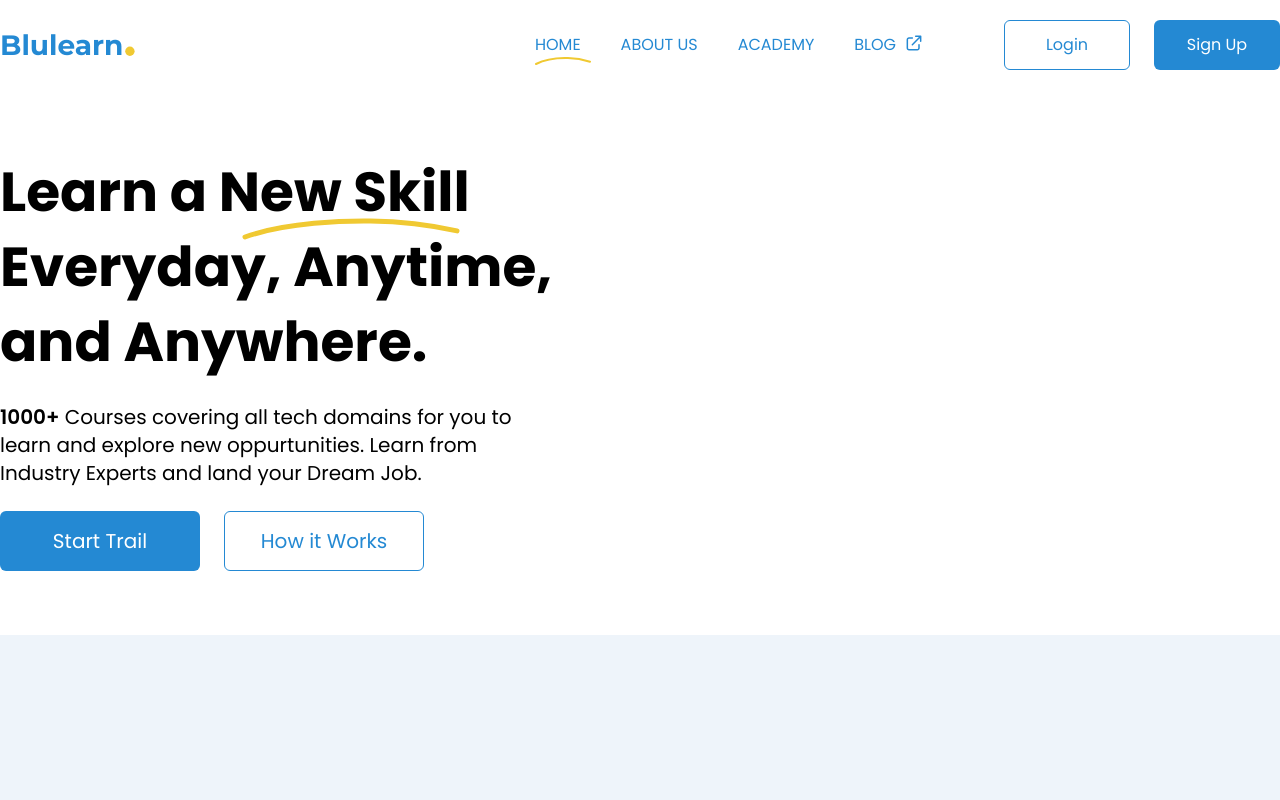
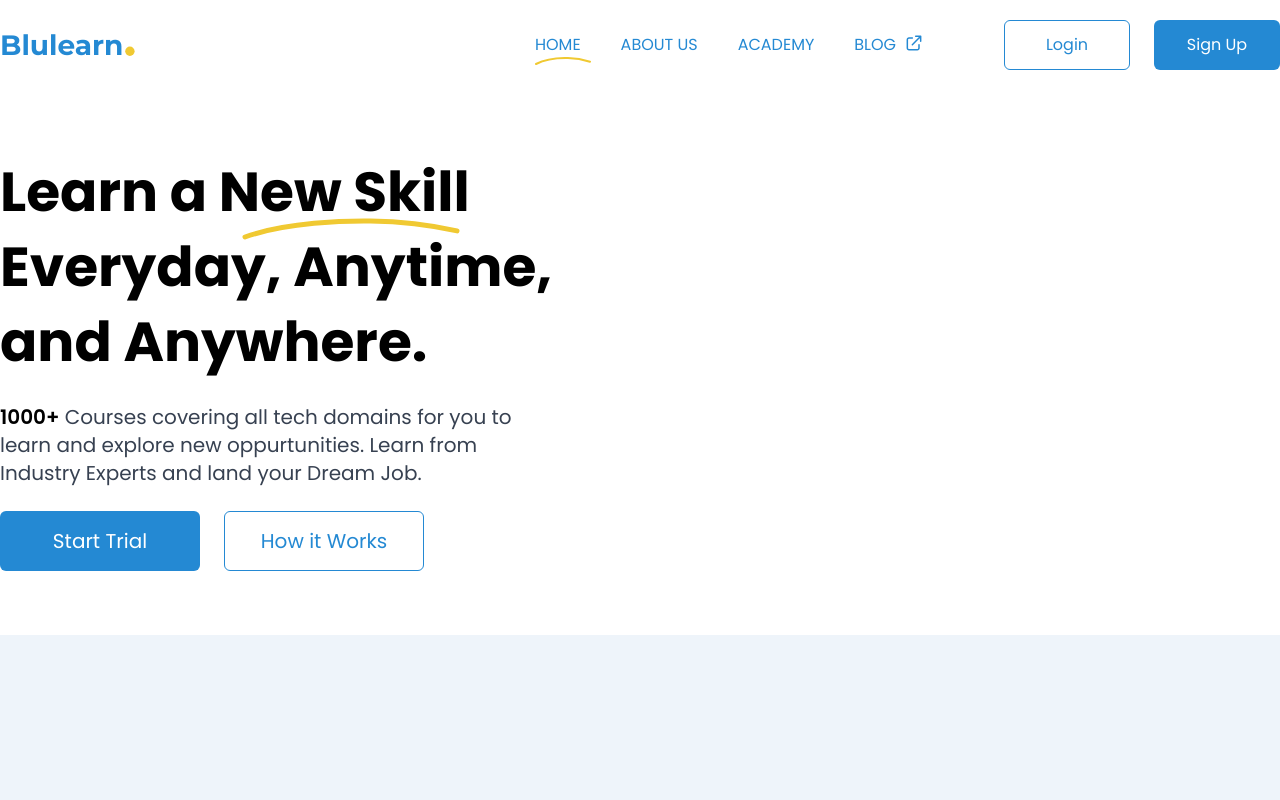
Before and after one commit to bluehouseng/bluelearn, a Next.js app: page / in a window 1280 px wide. Shown: the top 800 px of the page. Built offline with nearby package versions, Linux system fonts and the light colour scheme.

Commit message:
hero section

```diff
--- a/components/Hero.tsx
+++ b/components/Hero.tsx
@@ -12,10 +12,10 @@ const Hero = (props: Props) => {
           <span className='absolute top-16 right-40'> <UnderlineElipse />  </span>
         </h1>
 
-        <p className='text-xl w-[90%]'> <span className='font-semibold'>1000+</span>  Courses covering all tech domains for you to learn and explore new oppurtunities. Learn from Industry Experts and land your Dream Job.</p>
+        <p className='text-xl w-[90%] text-gray-700'> <span className='font-semibold text-black'>1000+</span>  Courses covering all tech domains for you to learn and explore new oppurtunities. Learn from Industry Experts and land your Dream Job.</p>
 
         <div className="flex gap-6">
-          <button className='w-[200px] h-[60px] text-xl flex items-center justify-center bg-primary text-white rounded-md'>Start Trail</button>
+          <button className='w-[200px] h-[60px] text-xl flex items-center justify-center bg-primary text-white rounded-md'>Start Trial</button>
           <button className='w-[200px] h-[60px] text-xl  flex items-center justify-center text-primary border border-primary rounded-md'>How it Works</button>
 
         </div>
```
